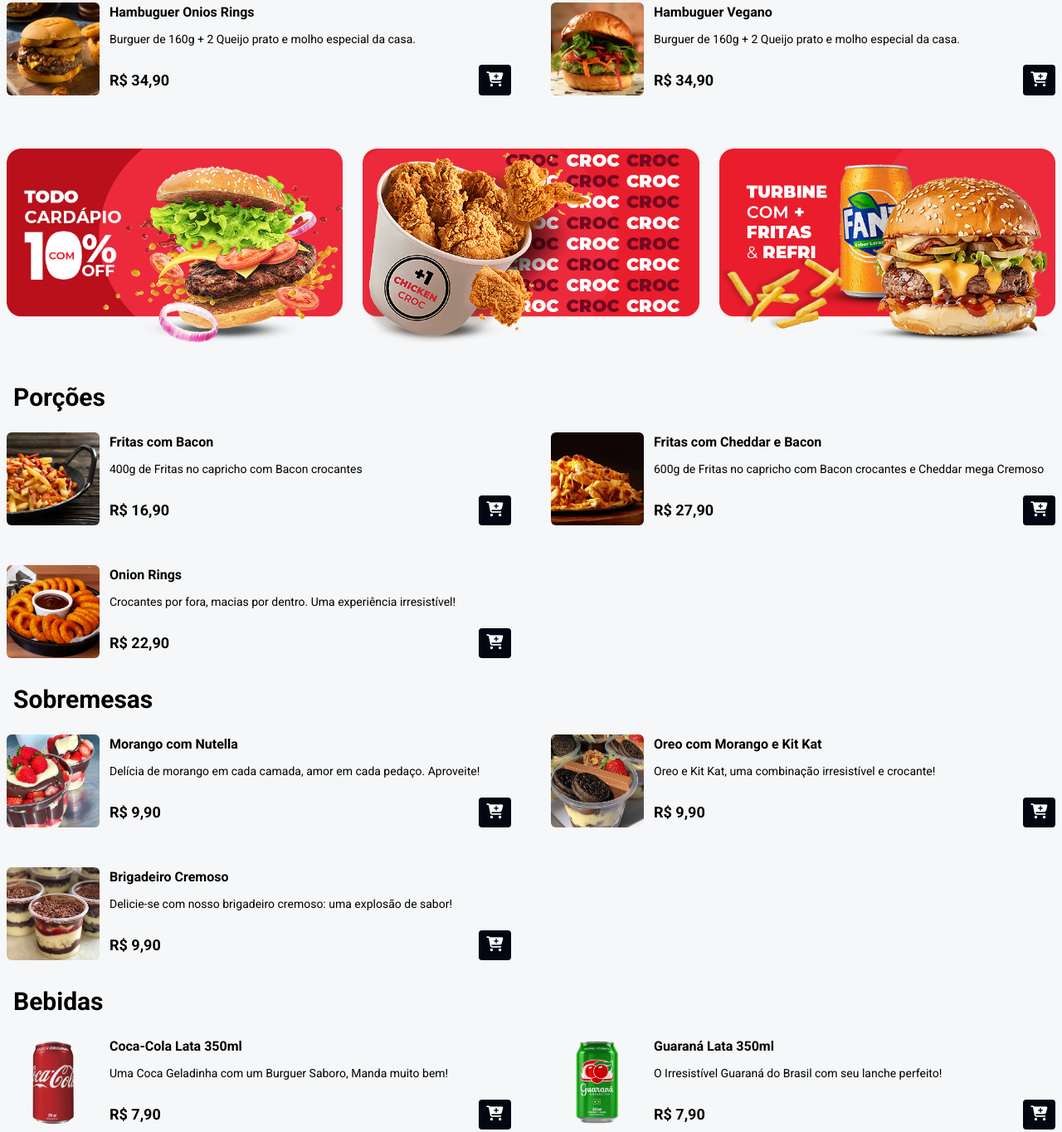
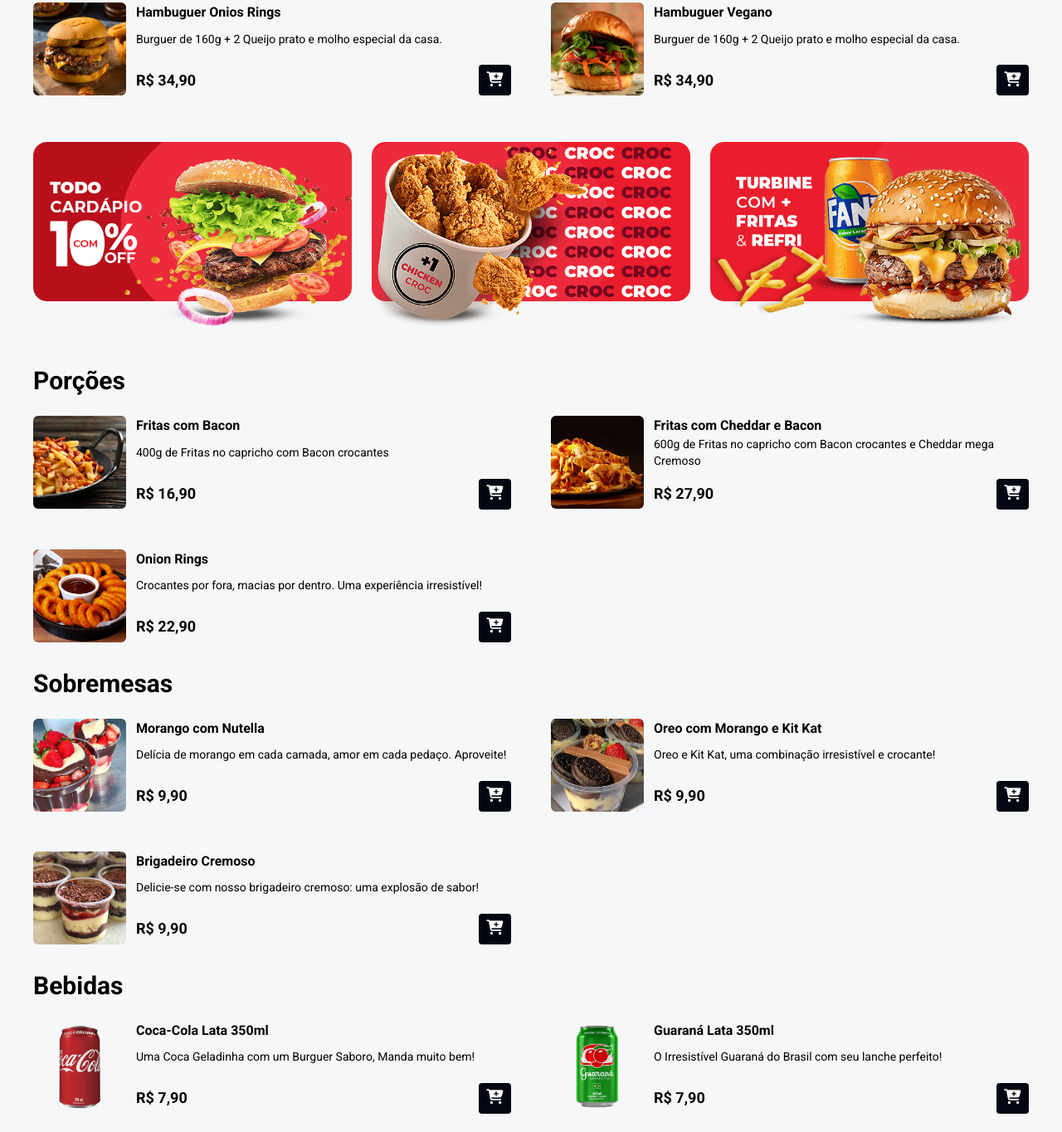
Before and after one commit to rafaelcostadev/app-para-restaurantes, a website: page index.html in a window 1280 px wide. Shown: the part 973-2337 px from the top of the page at 83% size. Drawn offline with Linux system fonts and the light colour scheme.

Commit message:
chore: Ajustndo largura do grid de produtos

```diff
--- a/index.html
+++ b/index.html
@@ -43,7 +43,7 @@
 
         <div id="menu">
             <main
-                class="grid grid-cols-1 md:grid-cols-2 gap-6 md:gap-12 mx-auto max-w-7xl px-2 mb-8">
+                class="grid grid-cols-1 md:grid-cols-2 gap-6 md:gap-12 mx-auto max-w-7xl md:px-10 px-4 mb-8">
                 <!-- Product item -->
                 <div class="flex gap-3">
                     <img
@@ -230,17 +230,17 @@
                 <!-- end Product item -->
             </main>
 
-            <div class="w-full gap-6 mx-auto max-w-7xl px-2 my-6 md:mt-14 ">
-                <div class="flex md:grid md:grid-cols-3 gap-6 galeria py-2 pb-6 overflow-x-scroll md:overscroll-none" id="galeria">
-                    <img class="w-[80%] md:w-[100%]" src="assets/banner-01.png" alt="">
-                    <img class="w-[80%] md:w-[100%]" src="assets/banner-02.png" alt="">
-                    <img class="w-[80%] md:w-[100%]" src="assets/banner-03.png" alt="">
+            <div class="w-full gap-6 mx-auto max-w-7xl md:px-0 px-2 my-6 md:mt-14 ">
+                <div class="flex md:grid md:grid-cols-3 gap-6 galeria md:px-10 px-2 pb-6 overflow-x-scroll md:overscroll-none" id="galeria">
+                    <img class="w-[80%] md:w-[100%]" src="assets/banner-01.png" alt="Banner 1">
+                    <img class="w-[80%] md:w-[100%]" src="assets/banner-02.png" alt="Banner 2">
+                    <img class="w-[80%] md:w-[100%]" src="assets/banner-03.png" alt="Banner 3">
 
                 </div>
 
             </div>
 
-            <div class="mx-auto max-w-7xl px-4 mb-6">
+            <div class="mx-auto max-w-7xl md:px-10 px-4 mb-6">
                 <h2 class="font-bold text-3xl">
                     Porções
                 </h2>
@@ -248,7 +248,7 @@
 
             <!-- Grid Candy -->
             <div
-                class="grid grid-cols-1 md:grid-cols-2 gap-6 md:gap-12 mx-auto max-w-7xl px-2 mb-8"
+                class="grid grid-cols-1 md:grid-cols-2 gap-6 md:gap-12 mx-auto max-w-7xl md:px-10 px-4 mb-8"
                 id="menu">
 
                 <!-- Product item -->
@@ -323,7 +323,7 @@
             </div>
             <!-- End Grid Candy -->
 
-            <div class="mx-auto max-w-7xl px-4 mb-6">
+            <div class="mx-auto max-w-7xl md:px-10 px-4 mb-6">
                 <h2 class="font-bold text-3xl">
                     Sobremesas
                 </h2>
@@ -331,7 +331,7 @@
 
             <!-- Grid Candy -->
             <div
-                class="grid grid-cols-1 md:grid-cols-2 gap-6 md:gap-12 mx-auto max-w-7xl px-2 mb-8"
+                class="grid grid-cols-1 md:grid-cols-2 gap-6 md:gap-12 mx-auto max-w-7xl md:px-10 px-4 mb-8"
                 id="menu">
 
                 <!-- Product item -->
@@ -406,7 +406,7 @@
             </div>
             <!-- End Grid Candy -->
 
-            <div class="mx-auto max-w-7xl px-4 mb-6">
+            <div class="mx-auto max-w-7xl md:px-10 px-4 mb-6">
                 <h2 class="font-bold text-3xl">
                     Bebidas
                 </h2>
@@ -414,7 +414,7 @@
 
             <!-- Grid Drinks -->
             <div
-                class="grid grid-cols-1 md:grid-cols-2 gap-6 md:gap-12 mx-auto max-w-7xl px-2 mb-16"
+                class="grid grid-cols-1 md:grid-cols-2 gap-6 md:gap-12 mx-auto max-w-7xl md:px-10 px-4 mb-16"
                 id="menu">
 
                 <!-- Product item -->
```
Also changed, not shown: styles/output.css, 1 other file.
